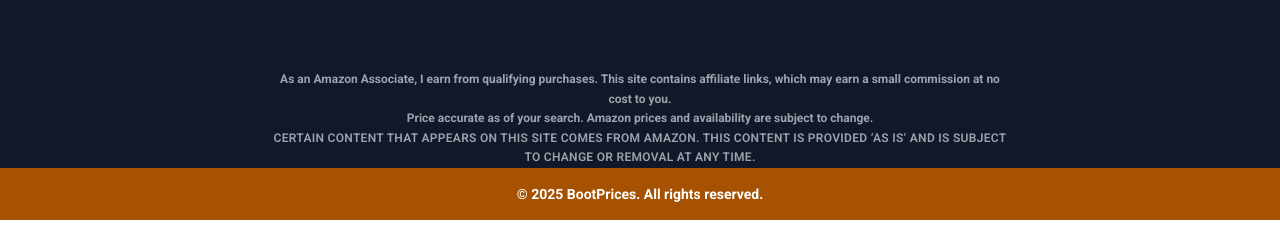
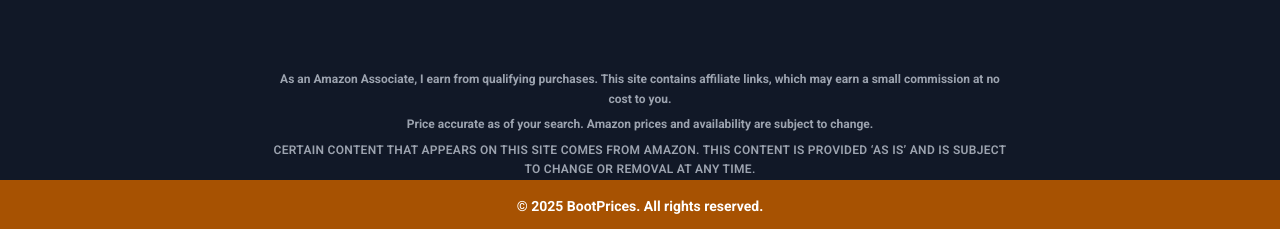
Before and after one commit to f7brian/bootprices-frontend, a Next.js app: page / in a window 1280 px wide. Shown: the part 2911-3140 px from the top of the page. Built offline with nearby package versions, Linux system fonts and the light colour scheme; no server answers.

Commit message:
Update Footer.tsx
Fixed 3 disclaimer lines so not breaking

```diff
--- a/src/shared/Footer.tsx
+++ b/src/shared/Footer.tsx
@@ -111,14 +111,10 @@ export default function Footer() {
       </div>
 
       {/* Amazon Disclaimers */}
-<div className="text-center text-xs text-gray-400 leading-relaxed max-w-3xl mx-auto mt-6 px-4">
-  <p>
-    As an Amazon Associate, I earn from qualifying purchases. This site contains affiliate links, which may earn a small commission at no cost to you.<br />
-    Price accurate as of your search. Amazon prices and availability are subject to change.<br />
-    <span className="font-semibold tracking-wide uppercase">
-      CERTAIN CONTENT THAT APPEARS ON THIS SITE COMES FROM AMAZON. THIS CONTENT IS PROVIDED ‘AS IS’ AND IS SUBJECT TO CHANGE OR REMOVAL AT ANY TIME.
-    </span>
-  </p>
+<div className="text-center text-xs text-gray-400 leading-relaxed max-w-3xl mx-auto mt-6 px-4 space-y-1.5">
+  <div>As an Amazon Associate, I earn from qualifying purchases. This site contains affiliate links, which may earn a small commission at no cost to you.</div>
+  <div>Price accurate as of your search. Amazon prices and availability are subject to change.</div>
+  <div className="font-semibold tracking-wide uppercase">CERTAIN CONTENT THAT APPEARS ON THIS SITE COMES FROM AMAZON. THIS CONTENT IS PROVIDED ‘AS IS’ AND IS SUBJECT TO CHANGE OR REMOVAL AT ANY TIME.</div>
 </div>
 
       {/* Copyright */}
```
